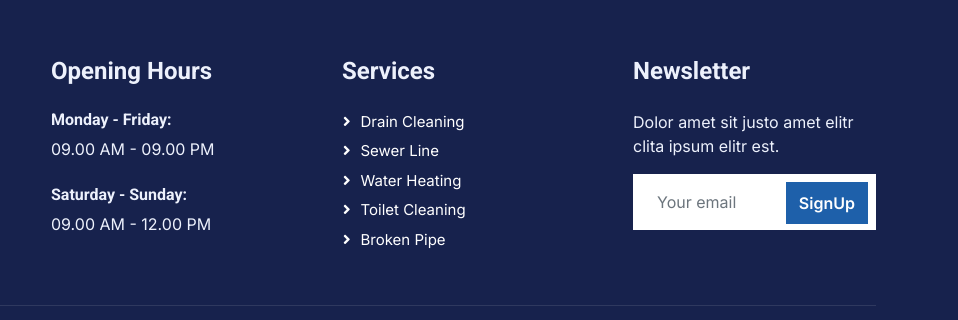
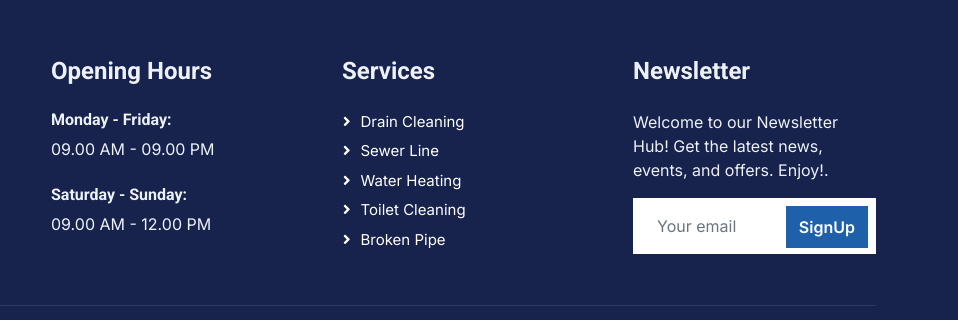
Before and after one commit to McOwino20/plumber-service-website-main, a plain HTML site: page index.html in a window 1280 px wide. Shown: the part 5154-5474 px from the top of the page, 322-1280 px from the left. Drawn offline with nearby package versions, Linux system fonts and the light colour scheme.

Commit message:
Update index.html

```diff
--- a/index.html
+++ b/index.html
@@ -583,7 +583,7 @@
                 </div>
                 <div class="col-lg-3 col-md-6">
                     <h4 class="text-light mb-4">Newsletter</h4>
-                    <p>Dolor amet sit justo amet elitr clita ipsum elitr est.</p>
+                    <p>Welcome to our Newsletter Hub! Get the latest news, events, and offers. Enjoy!.</p>
                     <div class="position-relative mx-auto" style="max-width: 400px;">
                         <input class="form-control border-0 w-100 py-3 ps-4 pe-5" type="text" placeholder="Your email">
                         <button type="button" class="btn btn-primary py-2 position-absolute top-0 end-0 mt-2 me-2">SignUp</button>
```
